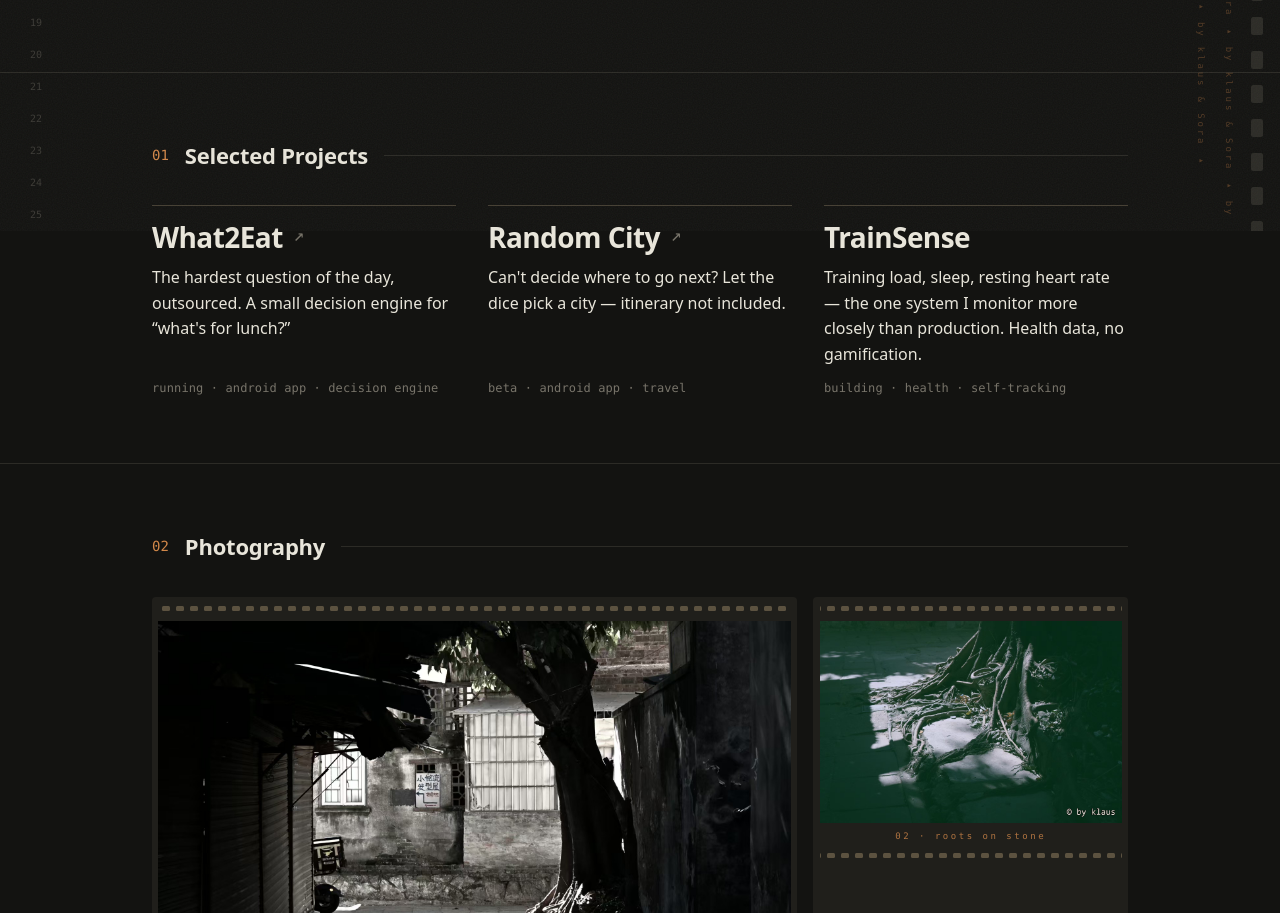
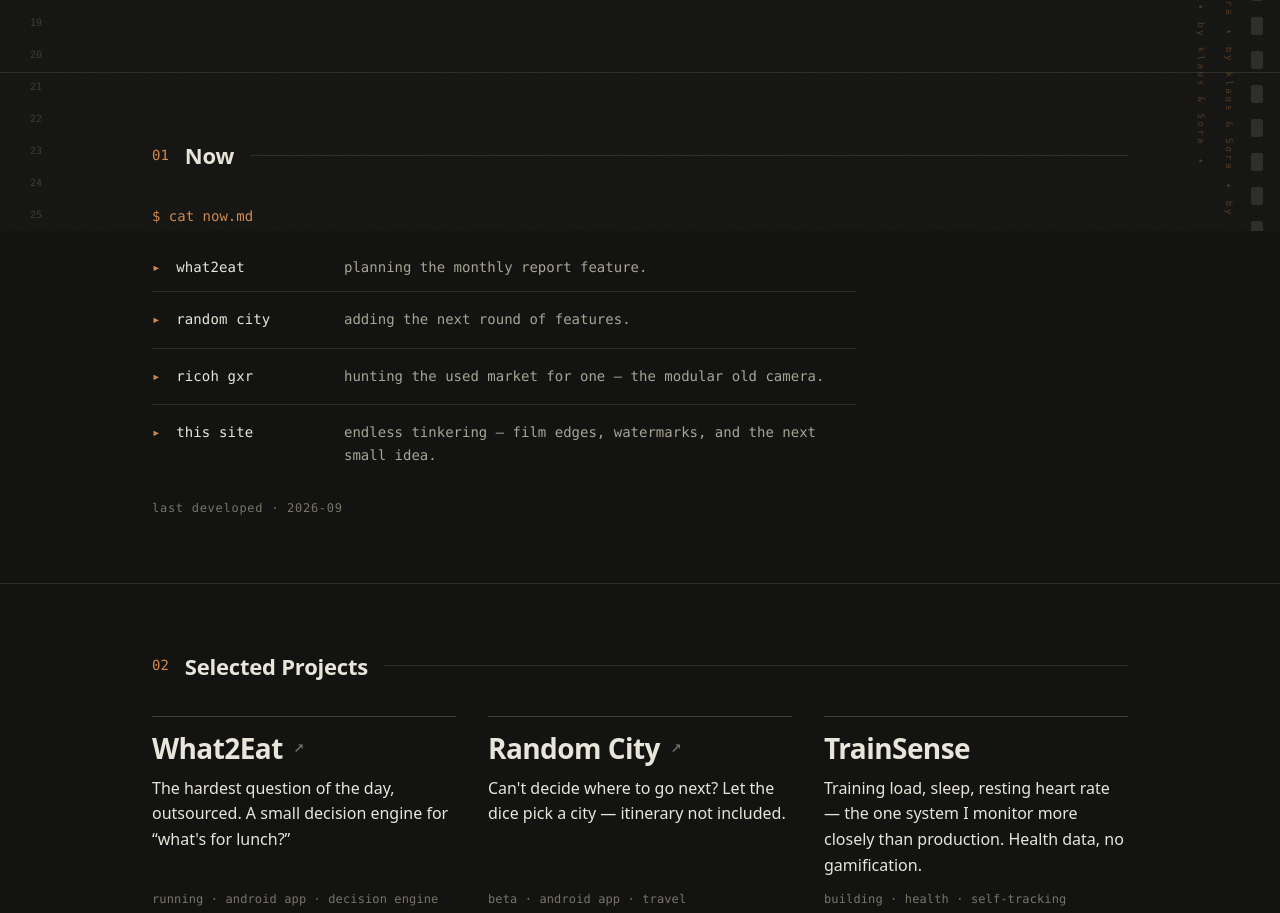
Before and after one commit to ChingDunkYuk/ChingDunkYuk.github.io, an Astro site: page / in a window 1280 px wide. Shown: the part 569-1482 px from the top of the page. Built offline with nearby package versions, Linux system fonts and the light colour scheme; Astro itself is replaced by a stand-in of ours.

Commit message:
Add Now section with current projects and gear hunt

```diff
--- a/src/components/Home.astro
+++ b/src/components/Home.astro
@@ -32,17 +32,46 @@ const frameSlots = ['ph-a', 'ph-b', 'ph-c', 'ph-d'];
       {t.hero.note}<span class="cursor" aria-hidden="true"></span>
     </p>
 
-    <a class="scroll-hint mono" href="#projects">
+    <a class="scroll-hint mono" href="#now">
       <span aria-hidden="true">&darr;</span> {t.hero.scroll}
     </a>
   </div>
 </section>
 
-<!-- ============ 01 · selected projects ============ -->
+<!-- ============ 01 · now (what's on the bench) ============ -->
+<section class="section" id="now">
+  <div class="container">
+    <header class="section-head">
+      <span class="index" aria-hidden="true">01</span>
+      <h2>{t.sections.now}</h2>
+    </header>
+
+    <!-- set like a terminal readout: prompt, entries, timestamp -->
+    <div class="now">
+      <p class="now-prompt mono" aria-hidden="true">{t.now.prompt}</p>
+      <ul class="now-list mono" role="list">
+        {
+          t.now.items.map((item) => (
+            <li role="listitem">
+              <span class="now-k">
+                <span class="now-mark" aria-hidden="true">&blacktriangleright;</span>
+                {item.k}
+              </span>
+              <span class="now-v">{item.v}</span>
+            </li>
+          ))
+        }
+      </ul>
+      <p class="now-updated mono">{t.now.updated}</p>
+    </div>
+  </div>
+</section>
+
+<!-- ============ 02 · selected projects ============ -->
 <section class="section" id="projects">
   <div class="container">
     <header class="section-head">
-      <span class="index" aria-hidden="true">01</span>
+      <span class="index" aria-hidden="true">02</span>
       <h2>{t.sections.projects}</h2>
     </header>
 
@@ -78,11 +107,11 @@ const frameSlots = ['ph-a', 'ph-b', 'ph-c', 'ph-d'];
   </div>
 </section>
 
-<!-- ============ 02 · photography ============ -->
+<!-- ============ 03 · photography ============ -->
 <section class="section" id="photography">
   <div class="container">
     <header class="section-head">
-      <span class="index" aria-hidden="true">02</span>
+      <span class="index" aria-hidden="true">03</span>
       <h2>{t.sections.photography}</h2>
     </header>
 
@@ -124,11 +153,11 @@ const frameSlots = ['ph-a', 'ph-b', 'ph-c', 'ph-d'];
   </div>
 </section>
 
-<!-- ============ 03 · writing ============ -->
+<!-- ============ 04 · writing ============ -->
 <section class="section" id="writing">
   <div class="container">
     <header class="section-head">
-      <span class="index" aria-hidden="true">03</span>
+      <span class="index" aria-hidden="true">04</span>
       <h2>{t.sections.writing}</h2>
     </header>
 
@@ -148,11 +177,11 @@ const frameSlots = ['ph-a', 'ph-b', 'ph-c', 'ph-d'];
   </div>
 </section>
 
-<!-- ============ 04 · about ============ -->
+<!-- ============ 05 · about ============ -->
 <section class="section" id="about">
   <div class="container">
     <header class="section-head">
-      <span class="index" aria-hidden="true">04</span>
+      <span class="index" aria-hidden="true">05</span>
       <h2>{t.sections.about}</h2>
     </header>
 
@@ -252,6 +281,66 @@ const frameSlots = ['ph-a', 'ph-b', 'ph-c', 'ph-d'];
 
   .scroll-hint:hover {
     color: var(--accent);
+  }
+
+  /* ---------- now (live status, set like a terminal readout) ---------- */
+  .now {
+    max-width: 44rem;
+  }
+
+  .now-prompt {
+    color: var(--accent);
+    font-size: var(--text-sm);
+    margin-bottom: var(--space-4);
+  }
+
+  .now-list {
+    list-style: none;
+    margin: 0;
+    padding: 0;
+    font-size: var(--text-sm);
+  }
+
+  .now-list li {
+    display: grid;
+    grid-template-columns: 1fr;
+    gap: 0.15rem;
+    padding-block: var(--space-3);
+  }
+
+  .now-list li + li {
+    border-top: var(--border);
+    padding-block: var(--space-4);
+  }
+
+  @media (min-width: 40rem) {
+    .now-list li {
+      grid-template-columns: 11rem 1fr;
+      gap: var(--space-4);
+      align-items: baseline;
+    }
+  }
+
+  .now-k {
+    color: var(--ink);
+    letter-spacing: 0.01em;
+  }
+
+  .now-mark {
+    color: var(--accent);
+    margin-right: 0.5em;
+  }
+
+  .now-v {
+    color: var(--ink-soft);
+    line-height: 1.65;
+  }
+
+  .now-updated {
+    margin-top: var(--space-4);
+    color: var(--ink-faint);
+    font-size: var(--text-xs);
+    letter-spacing: 0.06em;
   }
 
   /* ---------- projects (editorial list, not cards) ---------- */
--- a/src/i18n/en.ts
+++ b/src/i18n/en.ts
@@ -12,6 +12,7 @@ export const en = {
 
   header: {
     navLabel: 'Primary',
+    now: 'Now',
     projects: 'Projects',
     photography: 'Photography',
     writing: 'Writing',
@@ -31,10 +32,25 @@ export const en = {
   },
 
   sections: {
+    now: 'Now',
     projects: 'Selected Projects',
     photography: 'Photography',
     writing: 'Writing',
     about: 'About',
+  },
+
+  // What's on the bench right now — short-lived entries, swapped out
+  // whenever the focus shifts. `updated` is the darkroom pun for the
+  // stamp at the bottom of the readout.
+  now: {
+    prompt: '$ cat now.md',
+    items: [
+      { k: 'what2eat', v: 'planning the monthly report feature.' },
+      { k: 'random city', v: 'adding the next round of features.' },
+      { k: 'ricoh gxr', v: 'hunting the used market for one — the modular old camera.' },
+      { k: 'this site', v: 'endless tinkering — film edges, watermarks, and the next small idea.' },
+    ],
+    updated: 'last developed · 2026-09',
   },
 
   // Project names stay in English across locales; only the copy translates.
--- a/src/i18n/zh-hk.ts
+++ b/src/i18n/zh-hk.ts
@@ -17,6 +17,7 @@ export const zhHK: UIStrings = {
 
   header: {
     navLabel: '主目錄',
+    now: '近況',
     projects: '項目',
     photography: '攝影',
     writing: '文章',
@@ -36,10 +37,23 @@ export const zhHK: UIStrings = {
   },
 
   sections: {
+    now: '而家搞緊',
     projects: '精選項目',
     photography: '攝影',
     writing: '文章',
     about: '關於',
+  },
+
+  // 而家搞緊乜——短期紀錄，焦點一轉就換。`updated` 用沖曬做梗。
+  now: {
+    prompt: '$ cat now.md',
+    items: [
+      { k: 'what2eat', v: '計劃緊開發月度報告。' },
+      { k: 'random city', v: '追加緊新功能。' },
+      { k: 'ricoh gxr', v: '計劃搜刮一台——模組化老相機，二手市場巡緊。' },
+      { k: '呢個網站', v: '有得搞就搞——菲林邊、水印，仲有下一個小念頭。' },
+    ],
+    updated: '最近沖曬 · 2026-09',
   },
 
   // 專案名稱保留英文原名，只翻譯描述同界面文字。
--- a/src/layouts/BaseLayout.astro
+++ b/src/layouts/BaseLayout.astro
@@ -70,6 +70,7 @@ const year = new Date().getFullYear();
 
         <div class="header-right">
           <nav class="site-nav mono" aria-label={t.header.navLabel}>
+            <a href="#now">{t.header.now}</a>
             <a href="#projects">{t.header.projects}</a>
             <a href="#photography">{t.header.photography}</a>
             <a href="#writing">{t.header.writing}</a>
```
